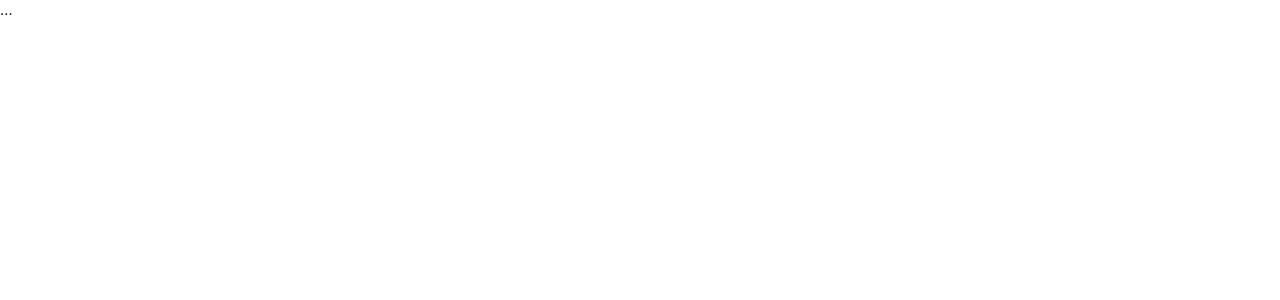
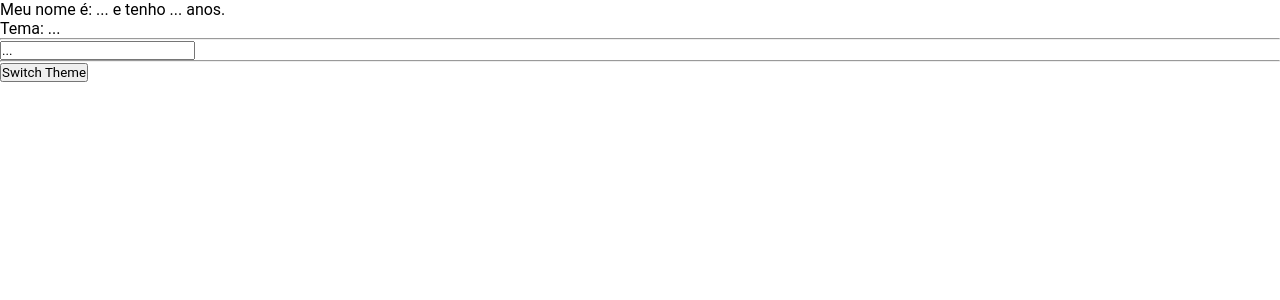
Before and after one commit to jsamuel15/sggs, a React (Create React App) app: page / in a window 1280 px wide. Shown: the top 300 px of the page. Built offline with nearby package versions, Linux system fonts and the light colour scheme.

Commit message:
fix(refactor): subindo codigo

```diff
--- a/src/Study/pages/Home/HomePage.tsx
+++ b/src/Study/pages/Home/HomePage.tsx
@@ -5,9 +5,8 @@ import React, { useState } from 'react';
 // JS
 import {
     Container,
-    // Header,
-    // Text,
-    // ContainerInner,
+    Button,
+    Input,
 } from './homeStyles';
 
 import {
@@ -63,7 +62,15 @@ const HomePage: React.FC = () => {
 
     return (
         <Container>
-            ...
+            Meu nome é: ... e tenho ... anos.
+            <br />
+            Tema: ...
+
+            <hr />
+            <Input type="text" value="..." />
+
+            <hr />
+            <Button>Switch Theme</Button>
         </Container>
     );
 };
--- a/src/Study/pages/Home/homeStyles.ts
+++ b/src/Study/pages/Home/homeStyles.ts
@@ -7,15 +7,13 @@ import colors from '../../styles/colors';
 // styles
 
 export const Container = styled.div`
-    background-color: ${colors.basic.white};
-    padding: 4;
 `;
 
-// export const Header = styled.header`
-// `;
+export const Input = styled.input`
+`;
 
-// export const Text = styled.h1`
-// `;
+export const Button = styled.button`
+`;
 
 // export const ContainerInner = styled.div`
 // `;
```
